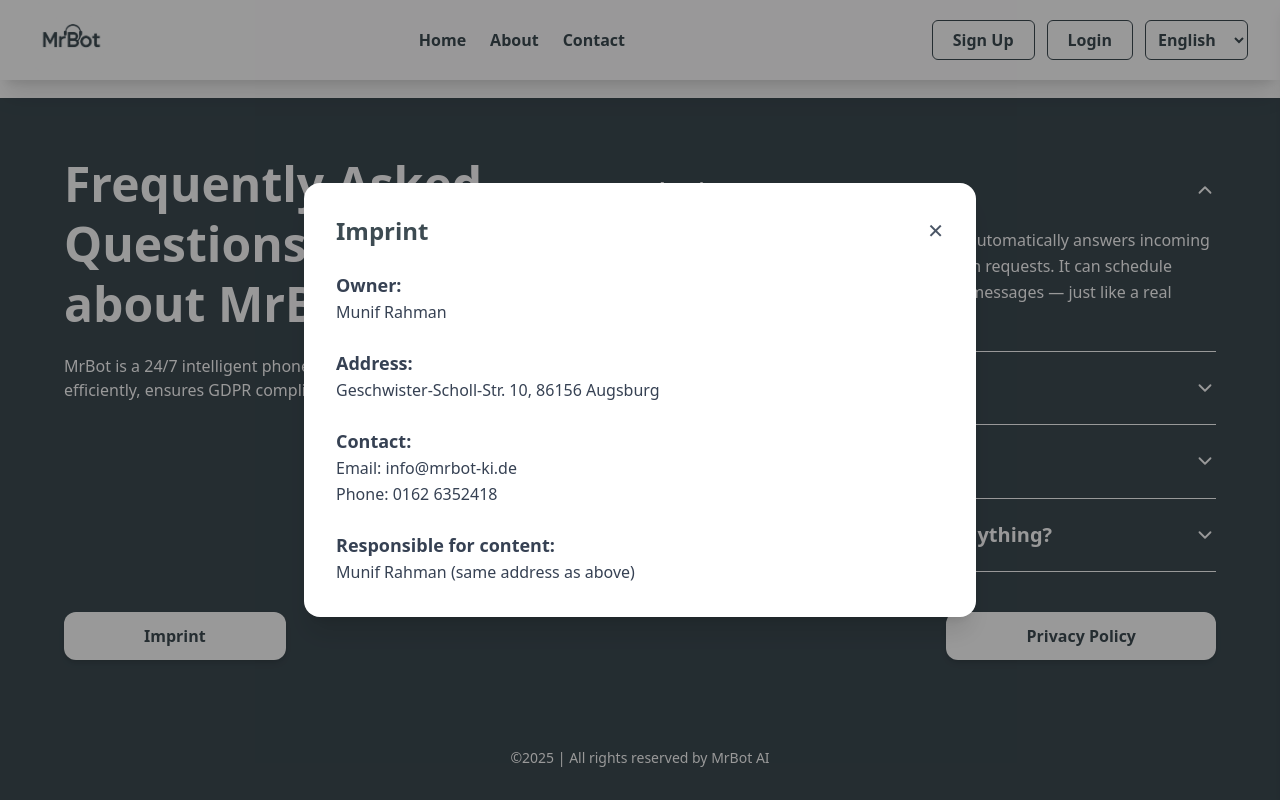
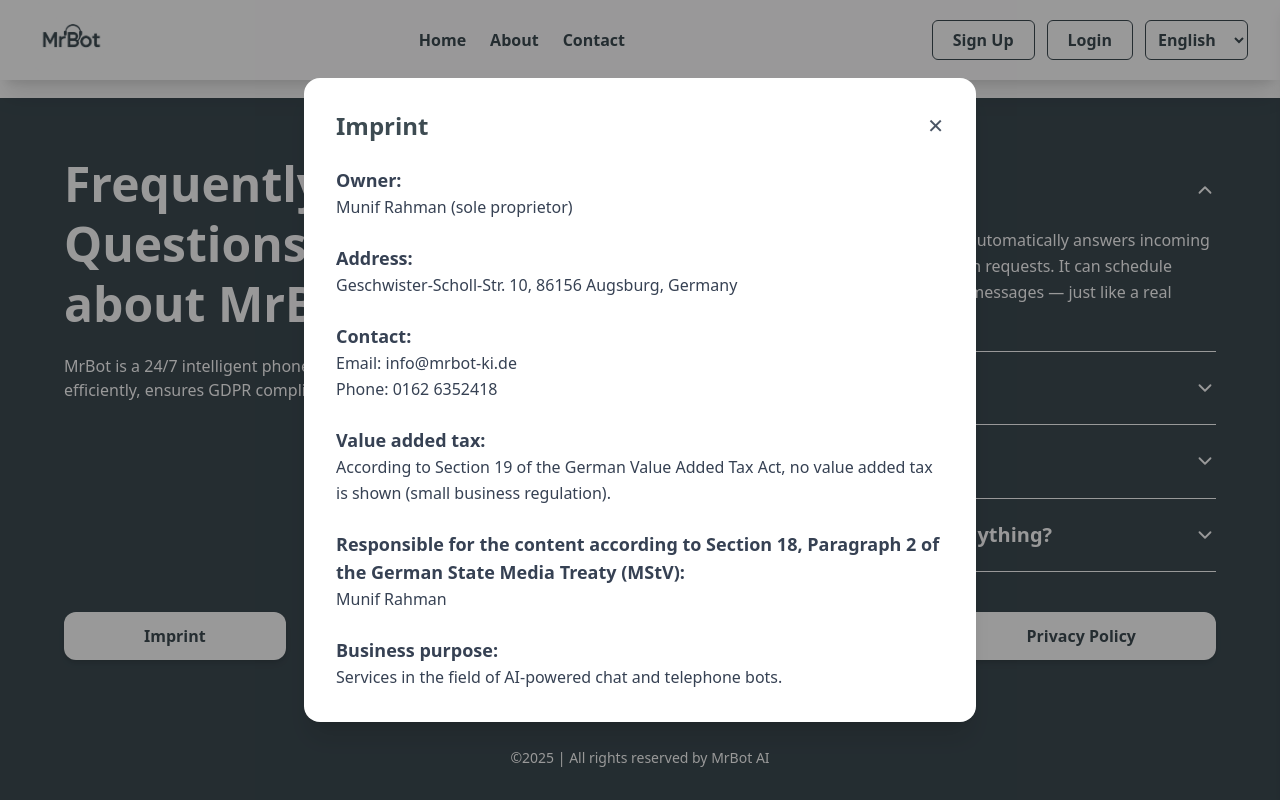
Before and after one commit to ahmed692935/MunifAgent, a React (Vite) app: page / in a window 1280 px wide. Both pictures are taken after a click on the button "Imprint". Shown: the part 2184-2984 px from the top of the page. Built offline with nearby package versions, Linux system fonts and the light colour scheme.

Commit message:
Impressum data update

```diff
--- a/src/Language/de.json
+++ b/src/Language/de.json
@@ -45,14 +45,18 @@
         "contact": "Kontakt:",
         "email": "E-Mail",
         "phone": "Telefon",
-        "responsible": "Verantwortlich für den Inhalt:"
+        "tax_value": "Umsatzsteuer:",
+        "responsible": "Verantwortlich für den Inhalt nach § 18 Abs. 2 MStV:",
+        "Business_purpose": "Geschäftszweck:"
       },
       "data": {
-        "owner": "Munif Rahman",
-        "address": "Geschwister-Scholl-Str. 10, 86156 Augsburg",
-        "email": "info@mrbot-ki.de",
+        "owner": " Munif Rahman (Einzelunternehmer)",
+        "address": " Geschwister-Scholl-Str. 10, 86156 Augsburg, Deutschland",
+        "email": " info@mrbot-ki.de",
         "phone": "0162 6352418",
-        "responsible": "Munif Rahman (Anschrift wie oben)"
+        "tax_value": "Gemäß § 19 UStG wird keine Umsatzsteuer ausgewiesen (Kleinunternehmerregelung).",
+        "responsible": "Munif Rahman",
+        "Business_purpose": "Dienstleistungen im Bereich KI-gestützter Chat- und Telefonbots."
       }
     },
     "privacy": {
--- a/src/Language/en.json
+++ b/src/Language/en.json
@@ -46,14 +46,18 @@
         "contact": "Contact:",
         "email": "Email",
         "phone": "Phone",
-        "responsible": "Responsible for content:"
+        "tax_value": "Value added tax:",
+        "responsible": "Responsible for the content according to Section 18, Paragraph 2 of the German State Media Treaty (MStV):",
+        "Business_purpose": "Business purpose:"
       },
       "data": {
-        "owner": "Munif Rahman",
-        "address": "Geschwister-Scholl-Str. 10, 86156 Augsburg",
+        "owner": "Munif Rahman (sole proprietor)",
+        "address": "Geschwister-Scholl-Str. 10, 86156 Augsburg, Germany",
         "email": "info@mrbot-ki.de",
         "phone": "0162 6352418",
-        "responsible": "Munif Rahman (same address as above)"
+        "tax_value": "According to Section 19 of the German Value Added Tax Act, no value added tax is shown (small business regulation).",
+        "responsible": "Munif Rahman",
+        "Business_purpose": "Services in the field of AI-powered chat and telephone bots."
       }
     },
     "privacy": {
--- a/src/components/LandingPageComponents/Impressum.tsx
+++ b/src/components/LandingPageComponents/Impressum.tsx
@@ -6,7 +6,9 @@
   address: string;
   email: string;
   phone: string;
+  tax_value: string;
   responsible: string;
+  Business_purpose: string;
 };
 
 type ImpressumLabels = {
@@ -15,7 +17,9 @@
   contact: string;
   email: string;
   phone: string;
+  tax_value: string;
   responsible: string;
+  Business_purpose: string;
 };
 
 const Impressum = () => {
@@ -35,7 +39,7 @@
       <div className="">
         <button
           onClick={() => setOpen(true)}
-          className="px-20 py-3 bg-white font-bold text-[#3d4b52] rounded-xl shadow-md hover:bg-gray-300 transition-all"
+          className="px-20 py-3 bg-white font-bold text-[#3d4b52] rounded-xl shadow-md hover:bg-gray-300 transition-all cursor-pointer"
         >
           {t("legal.impressum.button")}
         </button>
@@ -54,7 +58,7 @@
                 </h2>
                 <button
                   onClick={() => setOpen(false)}
-                  className="text-gray-600 text-xl hover:text-black"
+                  className="text-gray-600 text-xl hover:text-black cursor-pointer"
                 >
                   ✕
                 </button>
@@ -84,9 +88,23 @@
 
                 <div>
                   <h3 className="font-semibold text-lg">
+                    {labels.tax_value}
+                  </h3>
+                  <p>{impressumData.tax_value}</p>
+                </div>
+
+                <div>
+                  <h3 className="font-semibold text-lg">
                     {labels.responsible}
                   </h3>
                   <p>{impressumData.responsible}</p>
+                </div>
+
+                <div>
+                  <h3 className="font-semibold text-lg">
+                    {labels.Business_purpose}
+                  </h3>
+                  <p>{impressumData.Business_purpose}</p>
                 </div>
               </div>
             </div>
```
